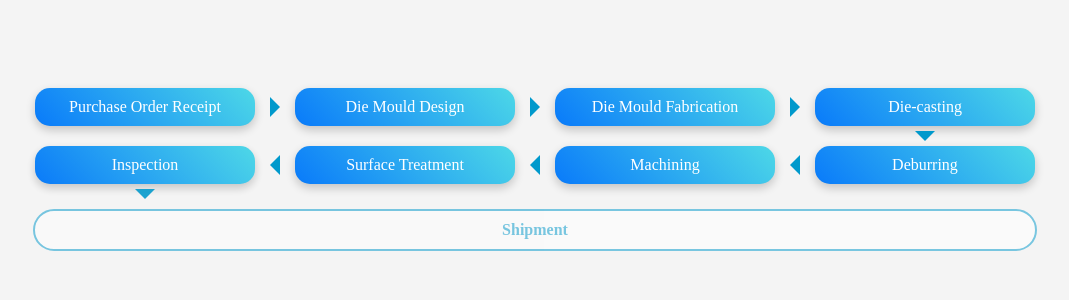
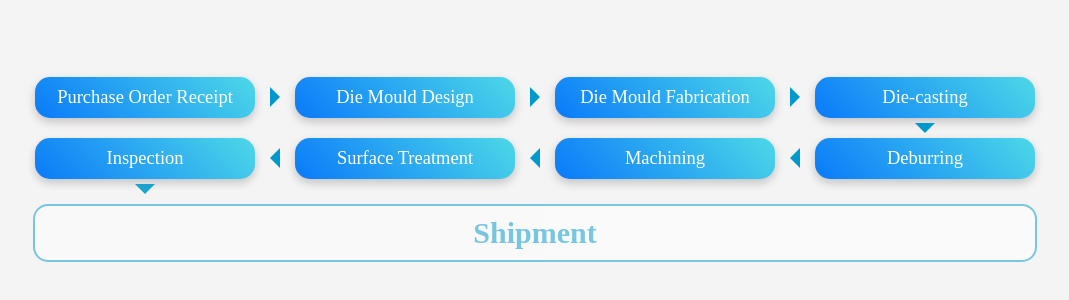
Before and after one commit to gunmagohkin/Purchase, a plain HTML site: page index.html in a window 1280 px wide. Shown: the part 244-544 px from the top of the page, without its empty margins (105-1174 px from the left). Drawn offline with Linux system fonts and the light colour scheme.

Commit message:
Update style.css

```diff
--- a/style.css
+++ b/style.css
@@ -32,6 +32,7 @@ body {
     text-align: center;
     width: 180px; /* Set a fixed width */
     box-shadow: 0 4px 10px rgba(0, 0, 0, 0.2); /* Shadow effect */
+    font-size: 18.5px;
 }
 
 .process:hover {
@@ -48,11 +49,12 @@ body {
     color: #0099cc;
     border: 2px solid #0099cc;
     font-weight: bold;
-    border-radius: 30px;
+    border-radius: 15px;
     transition: all 0.3s ease;
     width: 1000px; /* Set larger width to match the upper row combined */
     text-align: center;
     margin-top: 15px;
+    font-size: 30PX;
 }
 
 .arrow {
```
